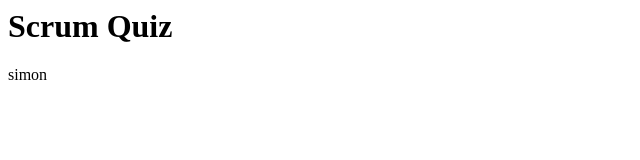
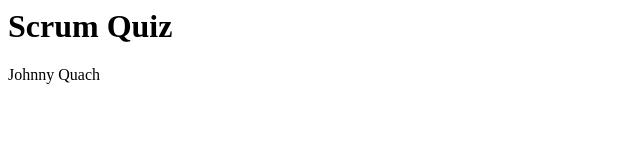
Before and after one commit to Crysmah/interactive-quiz, a plain HTML site: page index.html in a window 1280 px wide. Shown: the full height of the page, 0-640 px from the left. Drawn offline with Linux system fonts and the light colour scheme.

Commit message:
Add files via upload

```diff
--- a/index.html
+++ b/index.html
@@ -7,7 +7,7 @@
 </head>
 <body>
     <h1>Scrum Quiz</h1>
-    <p>simon<p>
+    <p>Johnny Quach<p>
 
 </body>
 </html>
```
